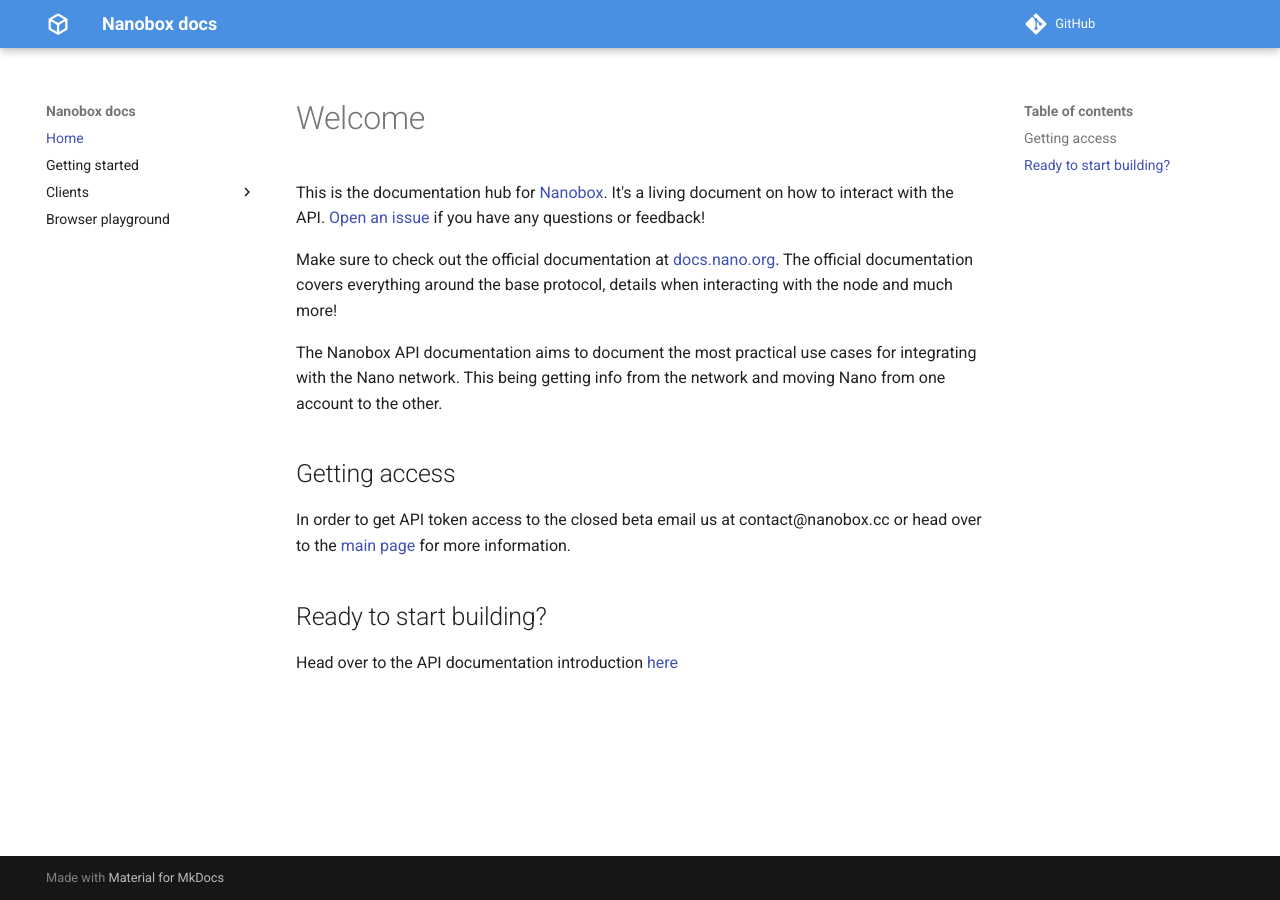
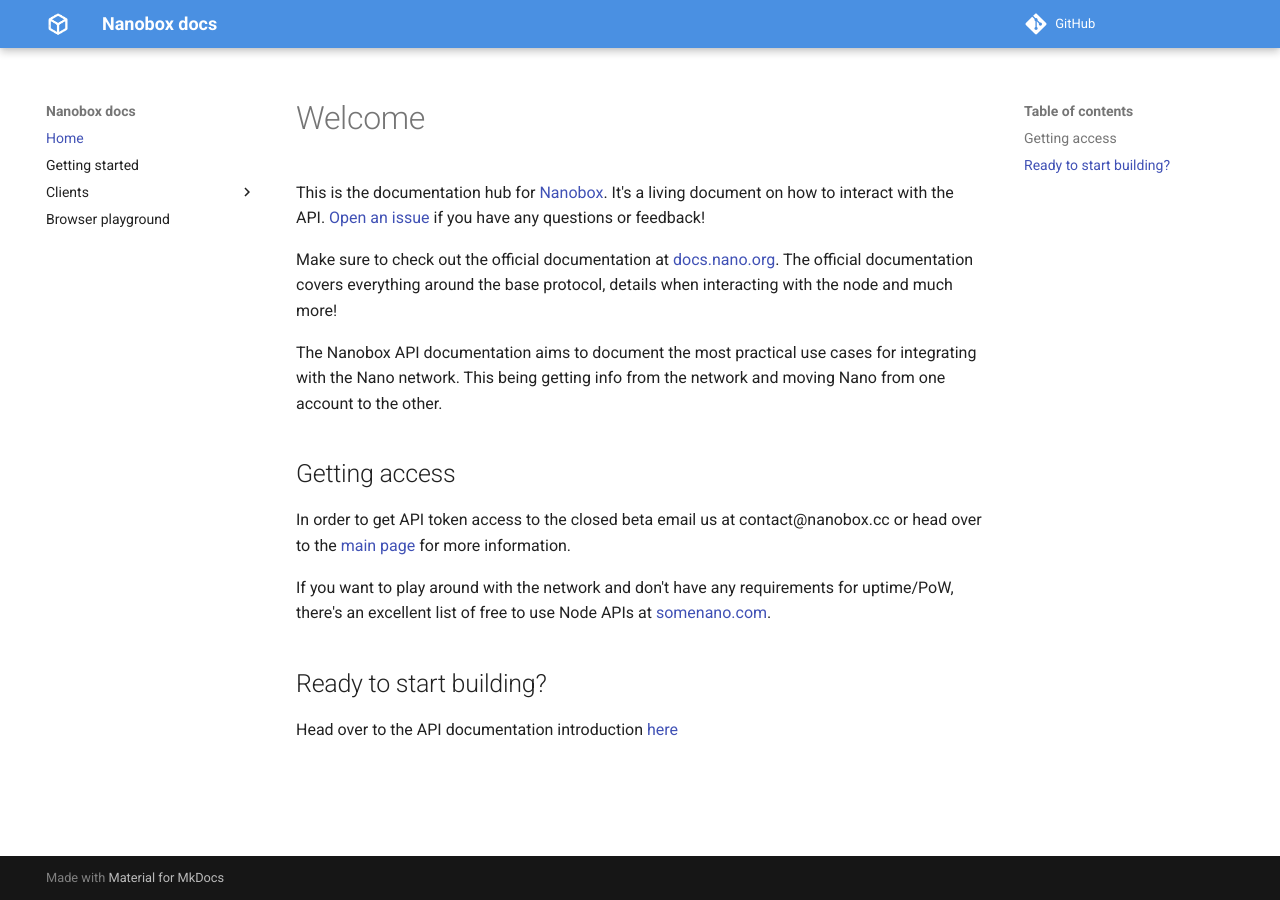
Before and after one commit to nanobox-cc/docs, an MkDocs documentation site: the page built from docs/index.md, in a window 1280 px wide. Built offline with MkDocs 1.6.1 and Material for MkDocs 9.7.7, drawn with Linux system fonts in a browser that asks for light colours; comment, search, counter and statistics services are not loaded.

Commit message:
Adds somenano

```diff
--- a/docs/index.md
+++ b/docs/index.md
@@ -14,6 +14,9 @@
 In order to get  API token access to the closed beta email us at contact@nanobox.cc or head over to the
 [main page](https://nanobox.cc) for more information.
 
+If you want to play around with the network and don't have any requirements for uptime/PoW, there's an excellent
+list of free to use Node APIs at [somenano.com](https://publicnodes.somenano.com/).
+
 ## Ready to start building?
 
 Head over to the API documentation introduction [here](/api-docs)
```
